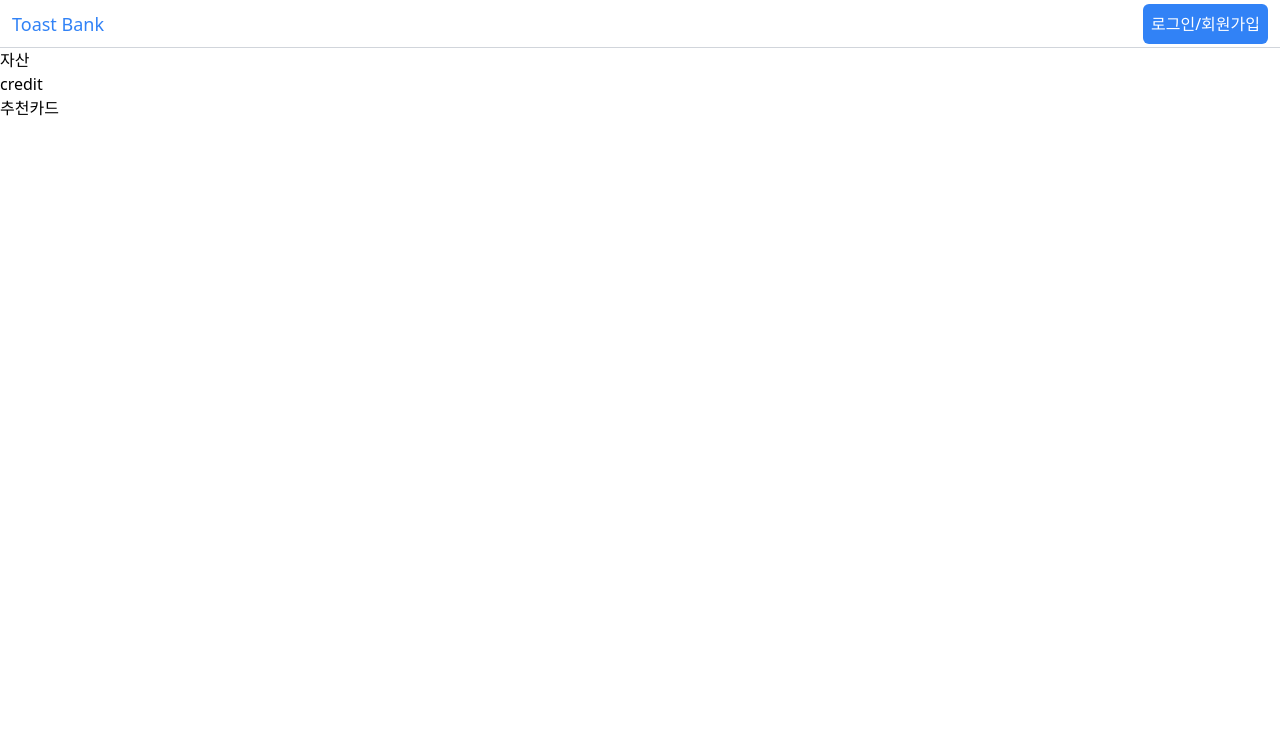
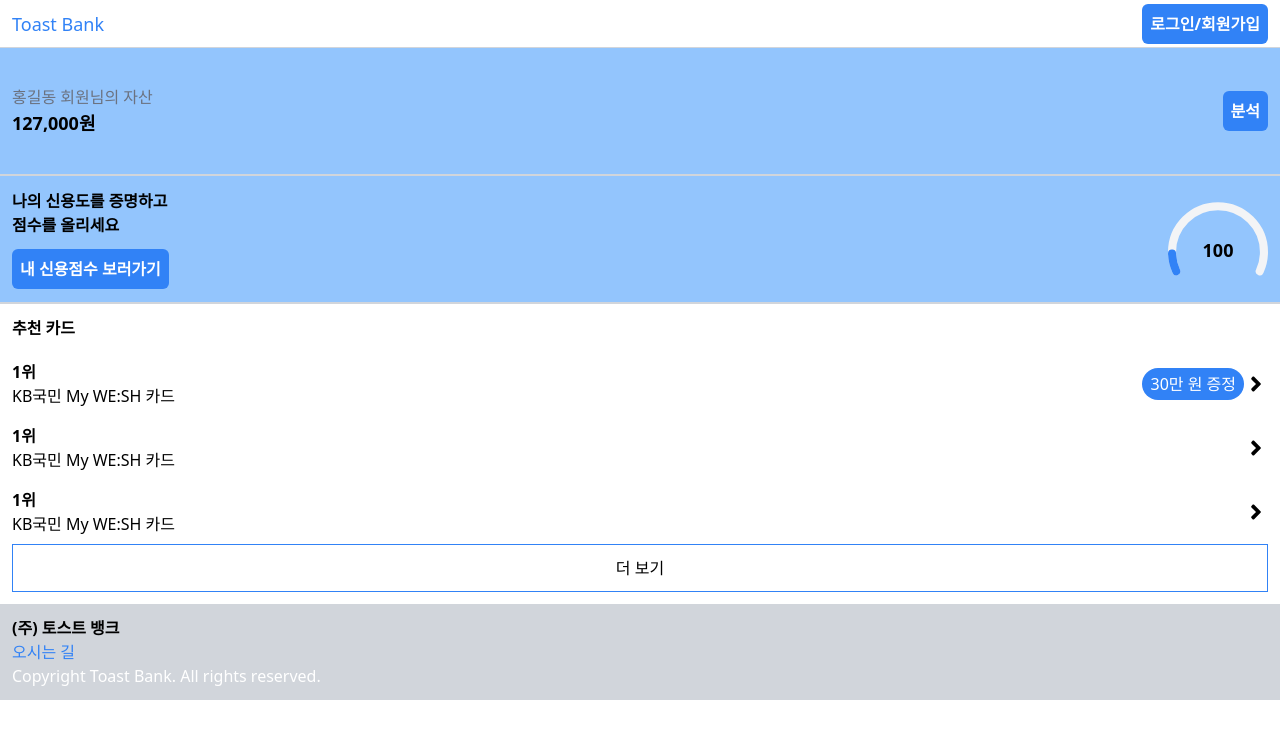
Before and after one commit to no-support/toast-bank, a Next.js app: page / in a window 1280 px wide. Shown: the top 738 px of the page. Built offline with nearby package versions, Linux system fonts and the light colour scheme.

Commit message:
style: 메인 페이지

```diff
--- a/package.json
+++ b/package.json
@@ -11,7 +11,8 @@
   "dependencies": {
     "next": "14.1.4",
     "react": "^18",
-    "react-dom": "^18"
+    "react-dom": "^18",
+    "react-icons": "^5.0.1"
   },
   "devDependencies": {
     "@types/node": "^20",
--- /dev/null
+++ b/src/components/Button.tsx
@@ -0,0 +1,17 @@
+interface ButtonProps {
+  css?: string
+  children: React.ReactNode
+}
+
+const Button = ({ css, children, ...props }: ButtonProps) => {
+  return (
+    <button
+      className={`p-2 bg-toast-blue rounded-md text-white font-bold ${css}`}
+      {...props}
+    >
+      {children}
+    </button>
+  )
+}
+
+export default Button
--- /dev/null
+++ b/src/components/Container.tsx
@@ -0,0 +1,11 @@
+import React from 'react'
+
+const Container = ({ children }: { children: React.ReactNode }) => {
+  return (
+    <div className="w-full h-32 flex justify-between items-center bg-blue-300 border-b-2 border-b-gray-300 px-3">
+      {children}
+    </div>
+  )
+}
+
+export default Container
--- /dev/null
+++ b/src/components/CreditScoreGauge.tsx
@@ -0,0 +1,64 @@
+import addDelimiter from '@/utils/addDelimiter'
+import { useRef, useEffect, useState } from 'react'
+
+const MAX_CREDIT_SCORE = 1000
+
+interface CreditScoreGaugeProps {
+  width?: number
+  height?: number
+  score: number
+}
+
+function CreditScoreGauge({
+  score,
+  width = 100,
+  height = 100,
+}: CreditScoreGaugeProps) {
+  const pathRef = useRef<SVGPathElement>(null)
+  const [totalLenght, setTotalLength] = useState(0)
+
+  useEffect(() => {
+    if (pathRef.current) {
+      setTotalLength(pathRef.current.getTotalLength())
+    }
+  }, [])
+
+  const dashoffset = totalLenght - (score / MAX_CREDIT_SCORE) * totalLenght
+
+  return (
+    <div className={`w-[${width}px] h-[${height}px] relative`}>
+      <svg
+        width={width}
+        height={height}
+        viewBox="0 0 223 164"
+        fill="none"
+        xmlns="http://www.w3.org/2000/svg"
+      >
+        {/* 회색 배경 경로 */}
+        <path
+          ref={pathRef}
+          d="M18.421 154C12.3741 140.971 9 126.458 9 111.159C9 54.7382 54.8908 9 111.5 9C168.109 9 214 54.7382 214 111.159C214 126.458 210.626 140.971 204.579 154"
+          stroke="#f3f4f6"
+          strokeWidth="18"
+          strokeLinecap="round"
+        ></path>
+        {/* 파란색 경로 */}
+        <path
+          d="M18.421 154C12.3741 140.971 9 126.458 9 111.159C9 54.7382 54.8908 9 111.5 9C168.109 9 214 54.7382 214 111.159C214 126.458 210.626 140.971 204.579 154"
+          stroke="#3182f6"
+          strokeWidth="18"
+          strokeLinecap="round"
+          // 전체 길이
+          strokeDasharray={totalLenght}
+          // 움직일 길이
+          strokeDashoffset={dashoffset}
+        ></path>
+      </svg>
+      <span className="font-bold absolute bottom-1/4 -translate-x-1/2 left-1/2 text-lg">
+        {score === 0 ? '???' : addDelimiter(score)}
+      </span>
+    </div>
+  )
+}
+
+export default CreditScoreGauge
--- a/src/components/Layout.tsx
+++ b/src/components/Layout.tsx
@@ -1,19 +1,18 @@
 import Link from 'next/link'
+import Button from './Button'
 
 const Layout = () => {
   return (
-    <div className="flex justify-between items-center w-full h-12 border-b border-gray-300">
-      <div className="ml-3">
+    <nav className="flex justify-between items-center w-full h-12 border-b border-gray-300 px-3">
+      <div>
         <Link href={'/'} className="text-lg text-toast-blue">
           Toast Bank
         </Link>
       </div>
-      <div className="mr-3">
-        <button className="p-2 bg-toast-blue rounded-md text-white">
-          로그인/회원가입
-        </button>
+      <div>
+        <Button>로그인/회원가입</Button>
       </div>
-    </div>
+    </nav>
   )
 }
 
--- /dev/null
+++ b/src/pages/about.tsx
@@ -0,0 +1,5 @@
+const about = () => {
+  return <>about page</>
+}
+
+export default about
--- a/src/pages/index.tsx
+++ b/src/pages/index.tsx
@@ -1,11 +1,91 @@
-import Layout from '@/components/Layout'
-
+import Button from '@/components/Button'
+import Container from '@/components/Container'
+import CreditScoreGauge from '@/components/CreditScoreGauge'
+import Link from 'next/link'
+import { FaAngleRight } from 'react-icons/fa'
 const index = () => {
   return (
     <>
-      {true && <div>자산</div>}
-      <div>credit</div>
-      <div>추천카드</div>
+      {/* 자산 */}
+      {true && (
+        <Container>
+          <div className="flex flex-col justify-center h-full">
+            <span className="text-gray-500">홍길동 회원님의 자산</span>
+            <span className="font-bold text-lg">127,000원</span>
+          </div>
+          <Button>분석</Button>
+        </Container>
+      )}
+      {/* 신용 점수 */}
+      <Container>
+        <div className="flex flex-col justify-center h-full gap-3">
+          <span className="font-bold">
+            나의 신용도를 증명하고
+            <br />
+            점수를 올리세요
+          </span>
+          <Button>내 신용점수 보러가기</Button>
+        </div>
+        <div>
+          <CreditScoreGauge score={100}></CreditScoreGauge>
+        </div>
+      </Container>
+      {/* 추천 카드 */}
+      <div className="recommend-card px-3">
+        {/* 추천 카드 헤더 */}
+        <div className="header w-full h-12 flex justify-between items-center">
+          <span className="font-bold">추천 카드</span>
+        </div>
+        {/* 추천 카드 콘텐츠 */}
+        <div className="contents">
+          <div className="item h-16 flex justify-between items-center">
+            <div className="flex flex-col justify-around">
+              <span className="font-bold">1위</span>
+              <span>KB국민 My WE:SH 카드</span>
+            </div>
+            <div className="flex justify-center items-center">
+              {true && (
+                <span className="bg-red text-white px-2 py-1 text-center rounded-full block bg-toast-blue">
+                  30만 원 증정
+                </span>
+              )}
+              <FaAngleRight className="w-6 h-6 cursor-pointer" />
+            </div>
+          </div>
+          <div className="item h-16 flex justify-between items-center">
+            <div className="flex flex-col justify-around">
+              <span className="font-bold">1위</span>
+              <span>KB국민 My WE:SH 카드</span>
+            </div>
+            <div>
+              <FaAngleRight className="w-6 h-6 cursor-pointer" />
+            </div>
+          </div>
+          <div className="item h-16 flex justify-between items-center">
+            <div className="flex flex-col justify-around">
+              <span className="font-bold">1위</span>
+              <span>KB국민 My WE:SH 카드</span>
+            </div>
+            <div>
+              <FaAngleRight className="w-6 h-6 cursor-pointer" />
+            </div>
+          </div>
+        </div>
+        {/* 추천 카드 더보기 */}
+        <button className="bg-white border border-toast-blue w-full h-12">
+          더 보기
+        </button>
+      </div>
+      {/* 회사 소개 */}
+      <footer className="flex flex-col p-3 bg-gray-300 mt-3">
+        <span className="font-bold">(주) 토스트 뱅크</span>
+        <Link href={'/about'} className="text-toast-blue">
+          오시는 길
+        </Link>
+        <span className="text-white">
+          Copyright Toast Bank. All rights reserved.
+        </span>
+      </footer>
     </>
   )
 }
--- /dev/null
+++ b/src/utils/addDelimiter.tsx
@@ -0,0 +1,5 @@
+function addDelimiter(value: number | string, delimiter = ',') {
+  return value.toString().replace(/\B(?=(\d{3})+(?!\d))/g, delimiter)
+}
+
+export default addDelimiter
```
Also changed, not shown: 1 other file (tests, documents, lock files or other folders).
